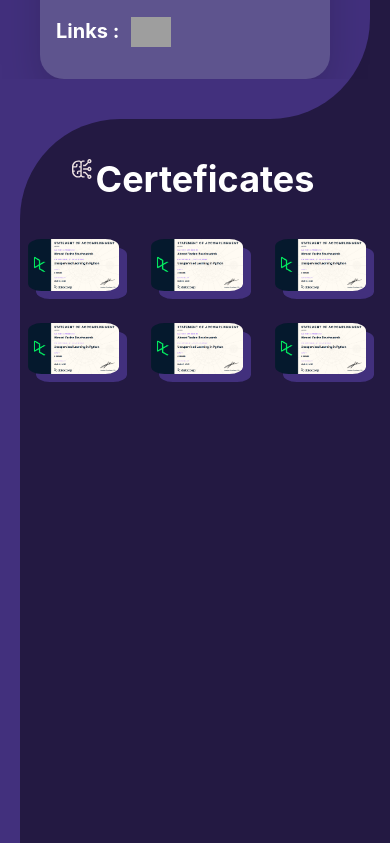
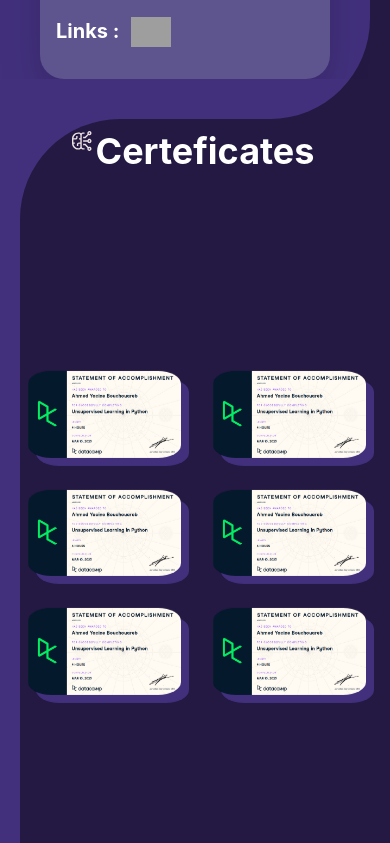
Before and after one commit to chechna9/Portfolio2.0, a React (Create React App) app: page / in a window 390 px wide. Shown: the part 1781-2624 px from the top of the page. Built offline with nearby package versions, Linux system fonts and the light colour scheme; grey boxes are pictures that could not be loaded.

Commit message:
respo fixed in certeficates

```diff
--- a/src/sections/certeficates.tsx
+++ b/src/sections/certeficates.tsx
@@ -12,17 +12,15 @@ const Certeficates = () => {
   const certeficateList = useCerteficates();
   return (
     <div className="bg-prim2">
-      <div className="bg-prim1 min-h-screen  py-10 md:ml-10 ml-5 md:rounded-bl-[200px] rounded-bl-[100px] md:rounded-tl-[200px] rounded-tl-[100px]">
-      <div className="relative w-fit h-fit mb-8 mx-auto">
+      <div className="bg-prim1 h-screen md:ml-10 ml-5 md:rounded-bl-[200px] rounded-bl-[100px] md:rounded-tl-[200px] rounded-tl-[100px] relative">
+        <div className="relative w-fit h-fit mb-8 mx-auto top-3">
+          <h1 className="text-white font-bold  text-4xl ">Certeficates</h1>
+          <img src={brain} alt="" className="h-5 absolute -left-6 top-0" />
+        </div>
 
-          <h1 className="text-white font-bold  text-4xl ">Certeficates</h1>
-          <img
-            src={brain}
-            alt=""
-            className="h-5 absolute -left-6 top-0"
-          />
-        </div>
+          <div   className="absolute bottom-[50%] translate-y-[50%] w-full">
             <Swiper
+
               slidesPerView={1}
               spaceBetween={30}
               freeMode={true}
@@ -30,7 +28,7 @@ const Certeficates = () => {
             >
               {certeficateList.map((page) => (
                 <SwiperSlide>
-              <div className="grid grid-rows-2 grid-flow-col">
+                  <div className="grid md:grid-rows-2 grid-rows-3 grid-flow-col">
                     {page.map((value, index) => (
                       <Certeficate imgPath={value.imgPath} key={index} />
                     ))}
@@ -39,6 +37,8 @@ const Certeficates = () => {
               ))}
             </Swiper>
           </div>
+
+      </div>
     </div>
   );
 };
```
Lines whose indentation alone changed are shown as unchanged.
